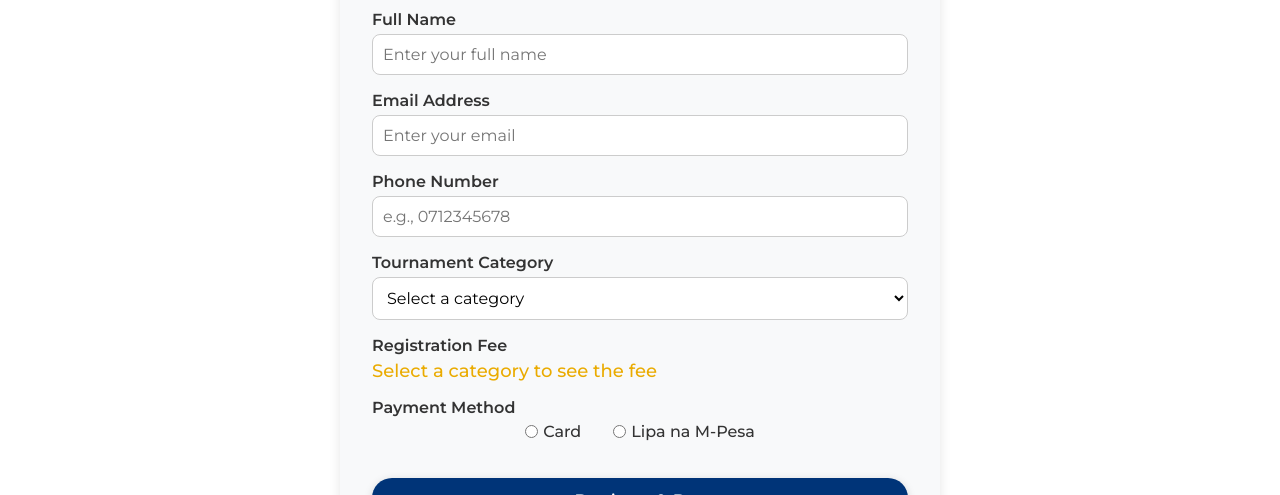
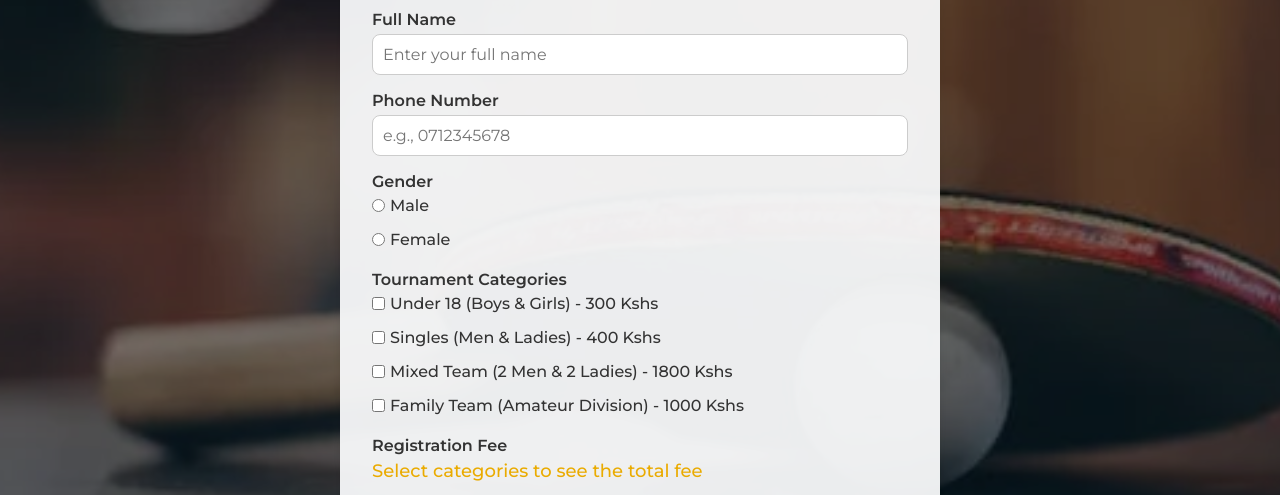
Before and after one commit to BlauerTon/SuttcWebApp, a website built with webpack: page registration.html in a window 1280 px wide. Shown: the part 274-769 px from the top of the page. Built offline with nearby package versions, Linux system fonts and the light colour scheme.

Commit message:
Second Version

```diff
--- a/css/registration.css
+++ b/css/registration.css
@@ -43,11 +43,32 @@ a {
   flex-direction: column;
   align-items: center;
   width: 100%;
-  background-color: var(--white);
   min-height: 100vh;
+  background-image: url('../img/regtt.jpg');
+  background-size: cover;
+  background-position: center;
+  position: relative;
 }
 
-/* Navigation (Reused from index.css) */
+
+.registration-page::before {
+  content: '';
+  position: absolute;
+  top: 0;
+  left: 0;
+  width: 100%;
+  height: 100%;
+  background: rgba(0, 0, 0, 0.5);
+  z-index: 0;
+}
+
+
+.registration-page > * {
+  position: relative;
+  z-index: 1;
+}
+
+
 .registration-page .navigation {
   position: fixed;
   width: 100%;
@@ -134,13 +155,13 @@ a {
   color: var(--primary-color);
 }
 
-/* Registration Section */
+
 .registration-section {
   width: 95%;
   max-width: 600px;
   margin: calc(70px + var(--spacing-large)) auto var(--spacing-large);
   padding: var(--spacing-medium);
-  background-color: var(--light-gray);
+  background-color: rgba(248, 249, 250, 0.95);
   border-radius: var(--border-radius);
   box-shadow: var(--shadow);
   text-align: center;
@@ -215,12 +236,18 @@ a {
   flex: 1;
 }
 
+.gender-options,
+.category-options,
 .payment-options {
   display: flex;
-  gap: var(--spacing-medium);
+  flex-direction: column;
+  gap: 10px;
   justify-content: center;
+  align-items: flex-start;
 }
 
+.gender-options label,
+.category-options label,
 .payment-options label {
   font-family: var(--font-family);
   font-weight: 500;
@@ -229,6 +256,14 @@ a {
   display: flex;
   align-items: center;
   gap: 5px;
+}
+
+.team-details.hidden {
+  display: none;
+}
+
+.team-member {
+  margin-top: 5px;
 }
 
 .payment-details.hidden {
@@ -350,6 +385,8 @@ a {
     padding: 8px;
   }
 
+  .gender-options label,
+  .category-options label,
   .payment-options label {
     font-size: 14px;
   }
--- a/registration.html
+++ b/registration.html
@@ -38,26 +38,63 @@
         <input type="text" id="full-name" name="full-name" placeholder="Enter your full name" required>
       </div>
       <div class="form-group">
-        <label for="email">Email Address</label>
-        <input type="email" id="email" name="email" placeholder="Enter your email" required>
-      </div>
-      <div class="form-group">
         <label for="phone">Phone Number</label>
         <input type="tel" id="phone" name="phone" placeholder="e.g., 0712345678" required>
       </div>
+      <!-- Gender Selection -->
       <div class="form-group">
-        <label for="category">Tournament Category</label>
-        <select id="category" name="category" required onchange="updateFee()">
-          <option value="" disabled selected>Select a category</option>
-          <option value="under-18">Under 18 (Boys & Girls) - 300 Kshs</option>
-          <option value="singles">Singles (Men & Ladies) - 400 Kshs</option>
-          <option value="mixed-team">Mixed Team (2 Men & 2 Ladies) - 1800 Kshs</option>
-          <option value="family-team">Family Team (Amateur Division) - 1000 Kshs</option>
-        </select>
+        <label>Gender</label>
+        <div class="gender-options">
+          <label>
+            <input type="radio" name="gender" value="male" required> Male
+          </label>
+          <label>
+            <input type="radio" name="gender" value="female" required> Female
+          </label>
+        </div>
+      </div>
+      <!-- Tournament Categories (Checkboxes) -->
+      <div class="form-group">
+        <label>Tournament Categories</label>
+        <div class="category-options">
+          <label>
+            <input type="checkbox" name="category" value="under-18" onchange="updateForm()"> Under 18 (Boys & Girls) - 300 Kshs
+          </label>
+          <label>
+            <input type="checkbox" name="category" value="singles" onchange="updateForm()"> Singles (Men & Ladies) - 400 Kshs
+          </label>
+          <label>
+            <input type="checkbox" name="category" value="mixed-team" onchange="updateForm()"> Mixed Team (2 Men & 2 Ladies) - 1800 Kshs
+          </label>
+          <label>
+            <input type="checkbox" name="category" value="family-team" onchange="updateForm()"> Family Team (Amateur Division) - 1000 Kshs
+          </label>
+        </div>
+      </div>
+      <!-- Mixed Team Details -->
+      <div id="mixed-team-details" class="team-details hidden">
+        <div class="form-group">
+          <label for="mixed-team-name">Mixed Team Name</label>
+          <input type="text" id="mixed-team-name" name="mixed-team-name" placeholder="Enter your team name">
+        </div>
+        <div class="form-group">
+          <label>Team Members (2 Men, 2 Ladies)</label>
+          <input type="text" name="mixed-team-member" placeholder="Member 1 Name" class="team-member">
+          <input type="text" name="mixed-team-member" placeholder="Member 2 Name" class="team-member">
+          <input type="text" name="mixed-team-member" placeholder="Member 3 Name" class="team-member">
+          <input type="text" name="mixed-team-member" placeholder="Member 4 Name" class="team-member">
+        </div>
+      </div>
+      <!-- Family Team Details -->
+      <div id="family-team-details" class="team-details hidden">
+        <div class="form-group">
+          <label for="family-team-name">Family Team Name</label>
+          <input type="text" id="family-team-name" name="family-team-name" placeholder="Enter your team name">
+        </div>
       </div>
       <div class="form-group">
         <label>Registration Fee</label>
-        <p id="fee-display" class="fee-display">Select a category to see the fee</p>
+        <p id="fee-display" class="fee-display">Select categories to see the total fee</p>
       </div>
 
       <!-- Payment Method Selection -->
@@ -127,24 +164,80 @@
     }
   }
 
-  // Update registration fee based on category
-  function updateFee() {
-    const category = document.getElementById('category').value;
+  // Update form based on selected categories
+  function updateForm() {
+    const categories = document.querySelectorAll('input[name="category"]:checked');
+    const mixedTeamDetails = document.getElementById('mixed-team-details');
+    const familyTeamDetails = document.getElementById('family-team-details');
     const feeDisplay = document.getElementById('fee-display');
+
+    // Toggle team details visibility
+    const isMixedTeamSelected = Array.from(categories).some(cat => cat.value === 'mixed-team');
+    const isFamilyTeamSelected = Array.from(categories).some(cat => cat.value === 'family-team');
+
+    mixedTeamDetails.classList.toggle('hidden', !isMixedTeamSelected);
+    familyTeamDetails.classList.toggle('hidden', !isFamilyTeamSelected);
+
+    // Set required attribute for team name fields
+    document.getElementById('mixed-team-name').required = isMixedTeamSelected;
+    document.getElementById('family-team-name').required = isFamilyTeamSelected;
+    const mixedTeamMembers = document.querySelectorAll('#mixed-team-details .team-member');
+    mixedTeamMembers.forEach(member => member.required = isMixedTeamSelected);
+
+    // Calculate total fee
     const fees = {
-      'under-18': '300 Kshs',
-      'singles': '400 Kshs',
-      'mixed-team': '1800 Kshs',
-      'family-team': '1000 Kshs'
+      'under-18': 300,
+      'singles': 400,
+      'mixed-team': 1800,
+      'family-team': 1000
     };
-    feeDisplay.textContent = fees[category] || 'Select a category to see the fee';
+    let totalFee = 0;
+    categories.forEach(category => {
+      totalFee += fees[category.value] || 0;
+    });
+    feeDisplay.textContent = totalFee > 0 ? `${totalFee} Kshs` : 'Select categories to see the total fee';
   }
 
   // Basic form validation
   function validateForm(event) {
     event.preventDefault();
+    const categories = document.querySelectorAll('input[name="category"]:checked');
     const paymentMethod = document.querySelector('input[name="payment-method"]:checked')?.value;
 
+    // Ensure at least one category is selected
+    if (categories.length === 0) {
+      alert('Please select at least one tournament category.');
+      return false;
+    }
+
+    // Validate team details if applicable
+    const isMixedTeamSelected = Array.from(categories).some(cat => cat.value === 'mixed-team');
+    const isFamilyTeamSelected = Array.from(categories).some(cat => cat.value === 'family-team');
+
+    if (isMixedTeamSelected) {
+      const mixedTeamName = document.getElementById('mixed-team-name').value;
+      const mixedTeamMembers = document.querySelectorAll('#mixed-team-details .team-member');
+      if (!mixedTeamName) {
+        alert('Please enter your Mixed Team name.');
+        return false;
+      }
+      for (let member of mixedTeamMembers) {
+        if (!member.value) {
+          alert('Please enter all Mixed Team member names.');
+          return false;
+        }
+      }
+    }
+
+    if (isFamilyTeamSelected) {
+      const familyTeamName = document.getElementById('family-team-name').value;
+      if (!familyTeamName) {
+        alert('Please enter your Family Team name.');
+        return false;
+      }
+    }
+
+    // Validate payment details
     if (paymentMethod === 'card') {
       const cardNumber = document.getElementById('card-number').value;
       const expiry = document.getElementById('expiry').value;
```
